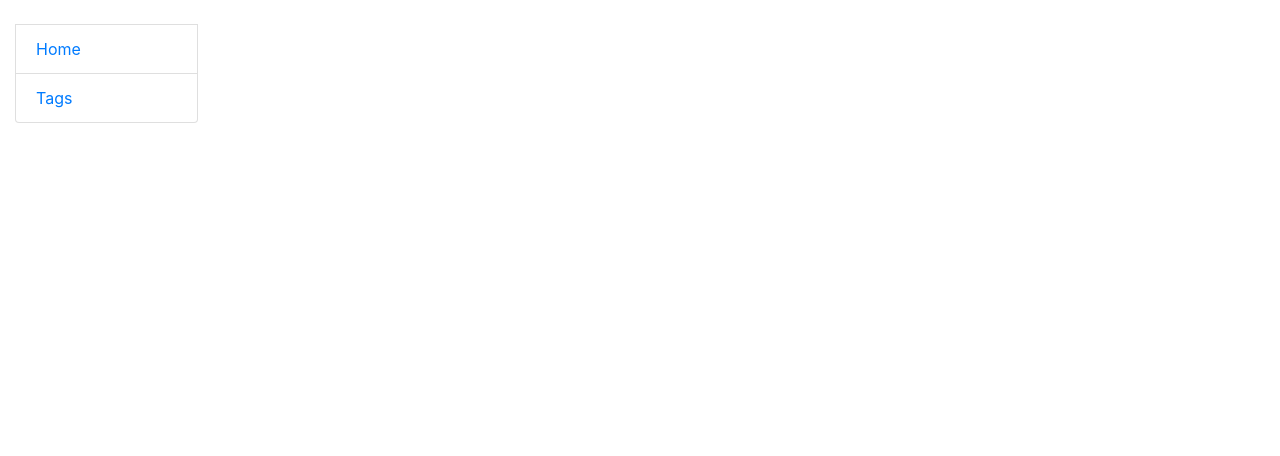
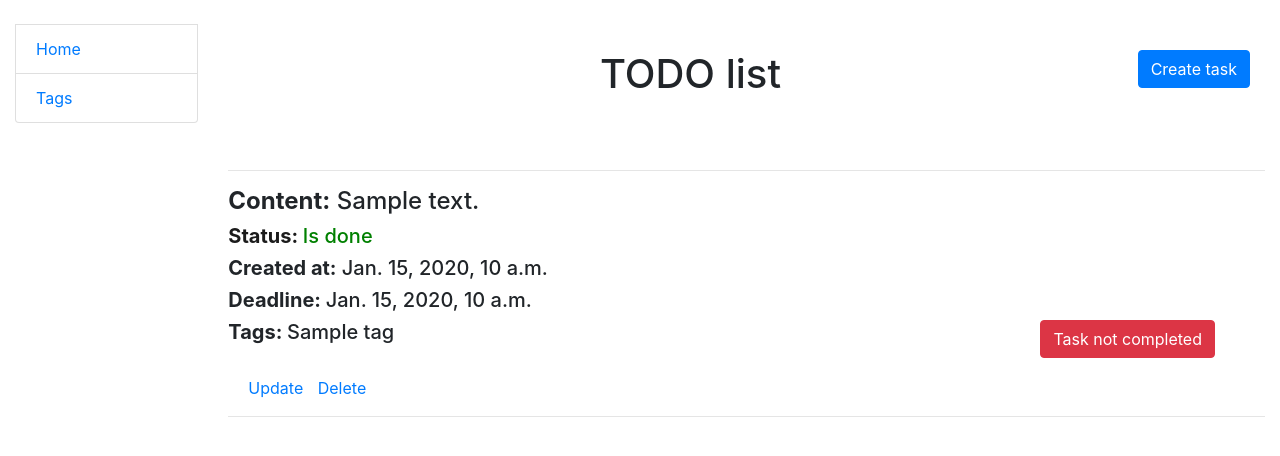
Before and after one commit to leetwinoff/to-do-list, a Django app: page / in a window 1280 px wide. Before the commit the part shown is almost empty. Shown: the top 456 px of the page. Run offline with Django 4.2, Linux system fonts and the light colour scheme; tables that the repository leaves empty hold one stand-in row (values such as "Sample post").

Commit message:
Updated index page, added all information about tasks

```diff
--- a/templates/to_do_list/index.html
+++ b/templates/to_do_list/index.html
@@ -1 +1,49 @@
 {% extends "base.html" %}
+{% block title %}<title>Home</title>{% endblock %}
+{% block content %}
+  <div class="container" style="margin-top: 50px">
+    <h1 style="text-align: center">
+      TODO list
+      <a href="{% url "todo:task-create" %}" class="btn btn-primary" style="float: right">Create task</a>
+    </h1>
+
+  </div>
+  <br>
+  <br>
+  <hr>
+  <div>
+    {% for task in task_list %}
+      <h4>
+        <strong>Content:</strong> {{ task.content }}
+        {% if task.is_done %}
+          <h5 style="color: green"><strong style="color: #1b1b1b">Status:  </strong>Is done</h5>
+          {% else %}
+          <h5 style="color: red"><strong style="color: #1b1b1b">Status:  </strong>Not done</h5>
+        {% endif %}
+      </h4>
+      <h5><strong>Created at:</strong> {{ task.created_at }}</h5>
+      {% if task.deadline %}
+        <h5><strong>Deadline: </strong>{{ task.deadline }}</h5>
+      {% endif %}
+      {% if task.is_done %}
+        <div>
+          <a href="{% url 'todo:complete-task' pk=task.id %}" class="btn btn-danger" style="float: right; margin-right: 50px">Task not completed</a>
+        </div>
+
+      {% else %}
+        <div>
+          <a href="{% url 'todo:complete-task' pk=task.id %}" class="btn btn-success" style="float: right; margin-right: 50px">Complete task</a>
+        </div>
+
+        {% csrf_token %}
+      {% endif %}
+      <h5><strong>Tags: </strong>{{ task.tags.all|join:", " }}</h5>
+      <br>
+        <div>
+          <a href="{% url "todo:task-update" pk=task.id %}" style="margin-right: 10px; margin-left: 20px">Update</a>
+          <a href="{% url "todo:task-delete" pk=task.id %}">Delete</a>
+        </div>
+      <hr>
+    {% endfor %}
+  </div>
+{% endblock %}
```
